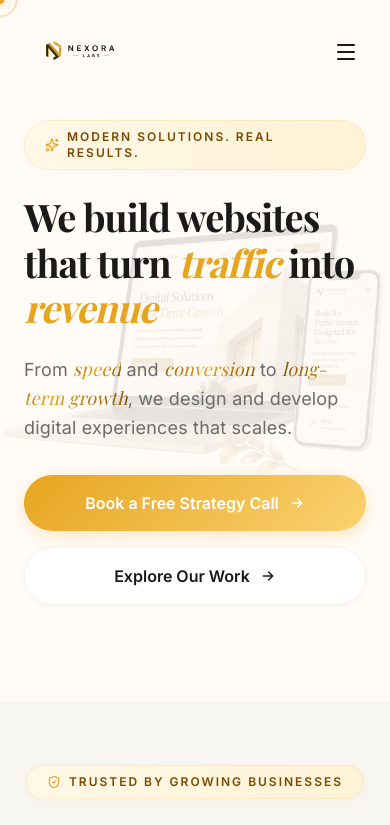
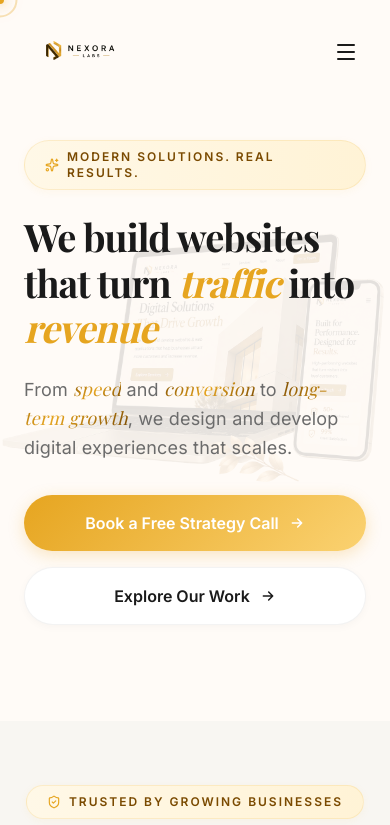
Before and after one commit to Roushan-Gupta1889/Nexora-Lab, a Next.js app: page / in a window 390 px wide. Shown: the top 825 px of the page. Built offline with nearby package versions, Linux system fonts and the light colour scheme.

Commit message:
margin fix

```diff
--- a/src/components/sections/HeroSection.tsx
+++ b/src/components/sections/HeroSection.tsx
@@ -92,7 +92,7 @@ export function HeroSection() {
   return (
     <section
       ref={containerRef}
-      className="relative pt-[120px] pb-16 md:pt-[140px] md:pb-20 lg:pt-[50px] lg:pb-16 overflow-hidden"
+      className="relative pt-[140px] pb-16 md:pt-[140px] md:pb-20 lg:pt-[50px] lg:pb-16 overflow-hidden"
     >
       {/* Mobile Background Image */}
       <div className="absolute inset-0 z-0 lg:hidden opacity-[0.1] pointer-events-none flex items-center justify-center">
```
